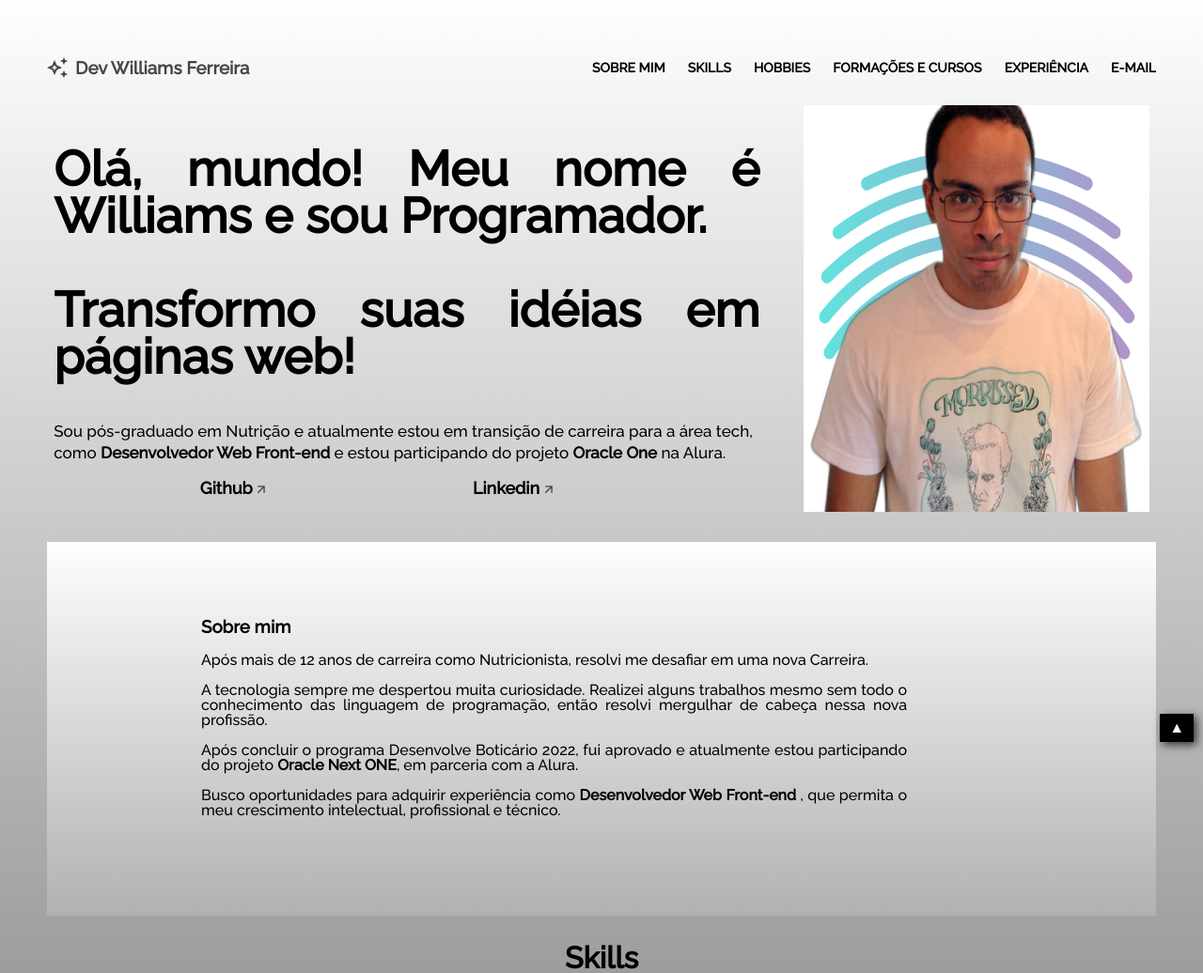
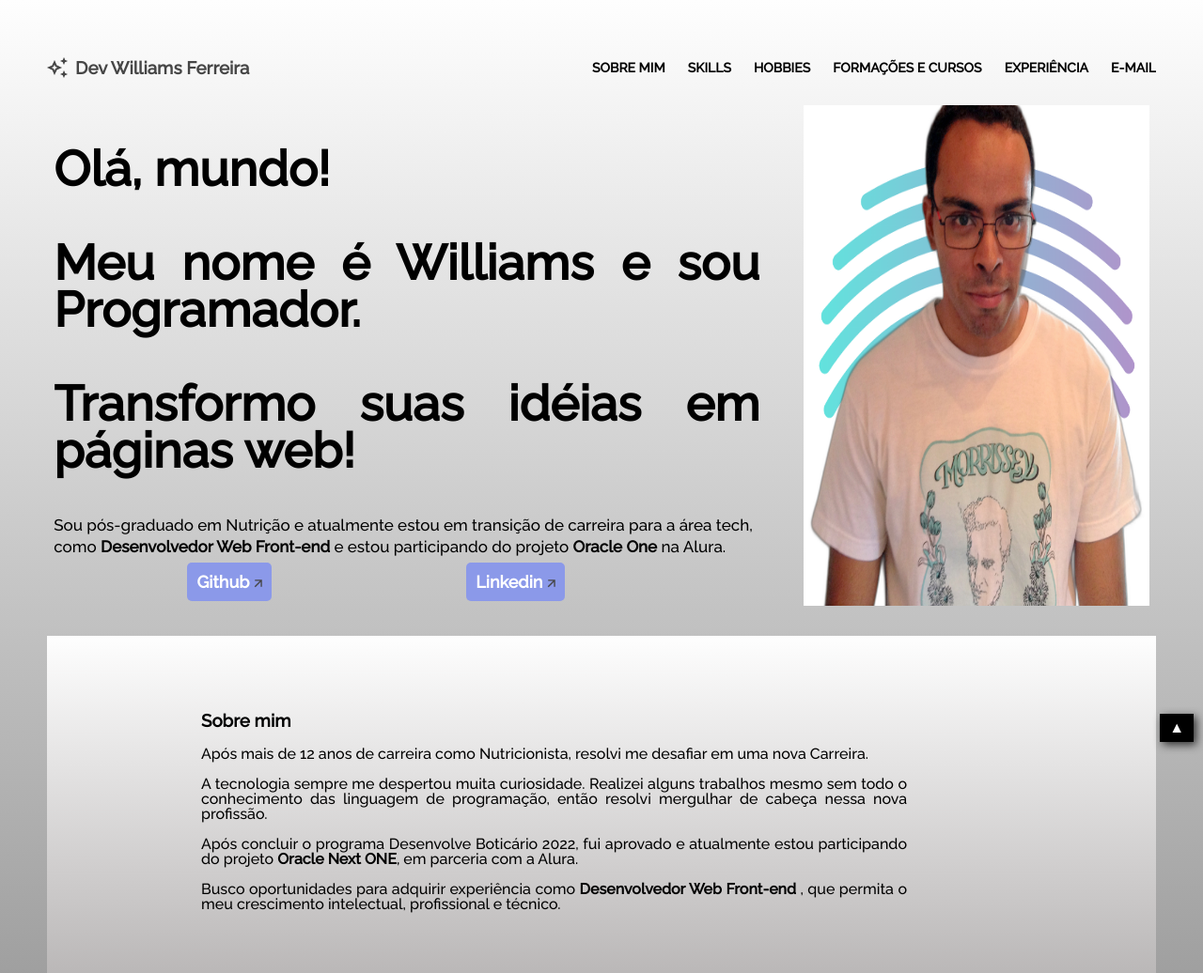
Before and after one commit to WilliamsFerreira/Portfolio, a plain HTML site: page index.html in a window 1280 px wide. Shown: the top 1036 px of the page at 94% size. Drawn offline with Linux system fonts and the light colour scheme.

Commit message:
Correções no alinhamento de texto e aquivo Style.

```diff
--- a/index.html
+++ b/index.html
@@ -36,7 +36,7 @@
             <div class="title-div">
                 <img class="profile" src="assets\profile.png" alt="foto">
                 <div class="title-container" id="#sobremim">
-                    <h2>Olá, mundo! Meu nome é Williams e sou Programador.<br><br>Transformo suas idéias em páginas web!</h2>
+                    <h2>Olá, mundo!<br><br>Meu nome é Williams e sou Programador.<br><br>Transformo suas idéias em páginas web!</h2>
                     <h3>Sou pós-graduado em Nutrição e atualmente estou em transição de carreira para a área tech, como
                         <strong>Desenvolvedor Web Front-end</strong> e estou
                         participando do projeto <strong>Oracle One</strong> na Alura.
--- a/style.css
+++ b/style.css
@@ -113,7 +113,7 @@ section.title div.title-div div.title-container ul {
 }
 
 section.title img.profile {
-    width: 20%;
+    width: 200px;
 }
 
 .section-title {
@@ -125,18 +125,20 @@ section.title img.profile {
 
 .title a {
     width:40%;
-    padding: 15px 0;
+    padding: 10px;
+    background: #8b99e9;
+	color: white;
     font-weight: bold;
     font-size: 18px;
     border: none;
 	border-radius: 5px;
-    transition: 1s all;
+    transition: 0.5s all;
 	cursor: pointer;
 }
 
 .title a:hover {
-	background: #8b99e9;
-	transform: scale(1.2);
+	background: rgb(0, 195, 255);
+	transform: scale(1.5);
 }
 
 /*Sessão About*/
```
